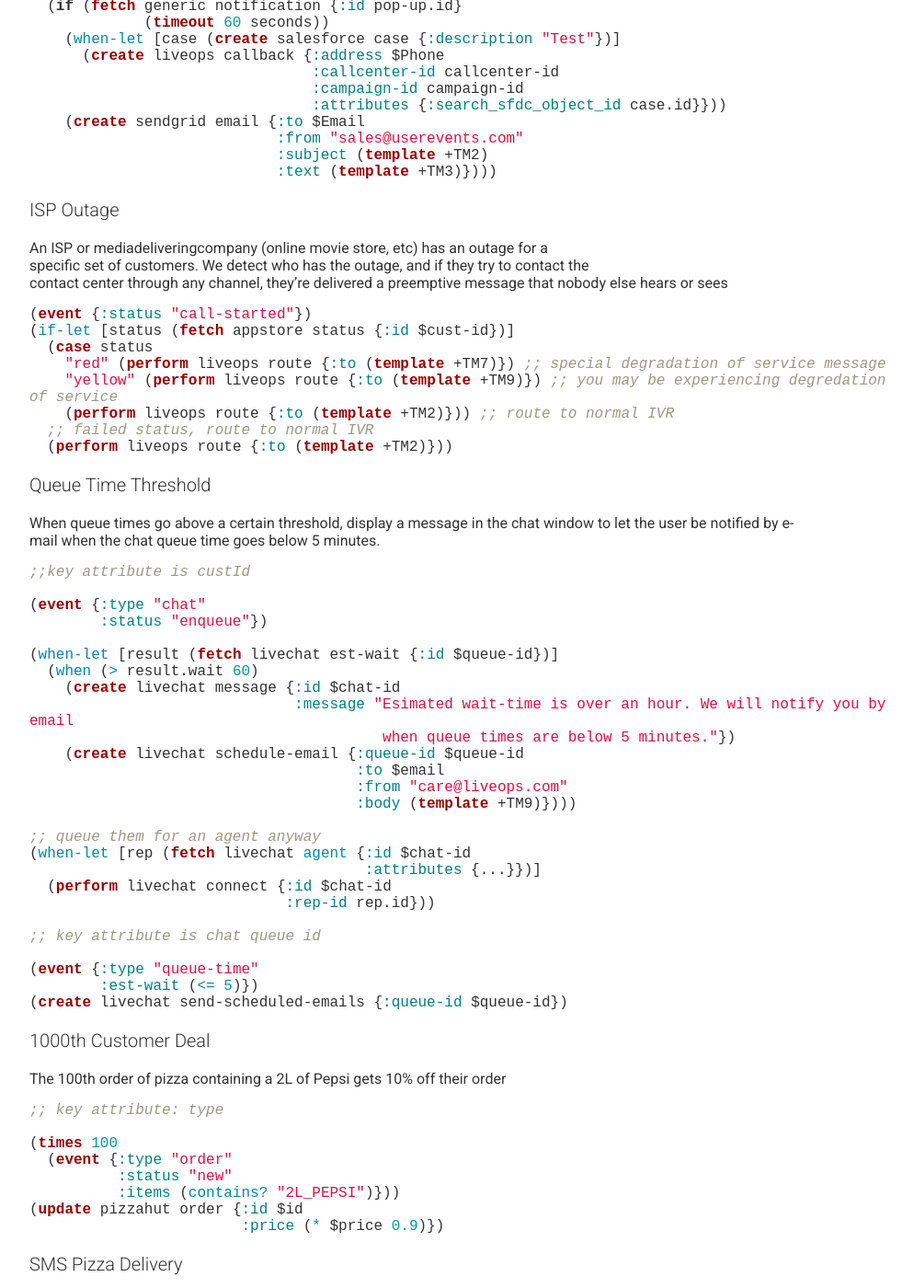
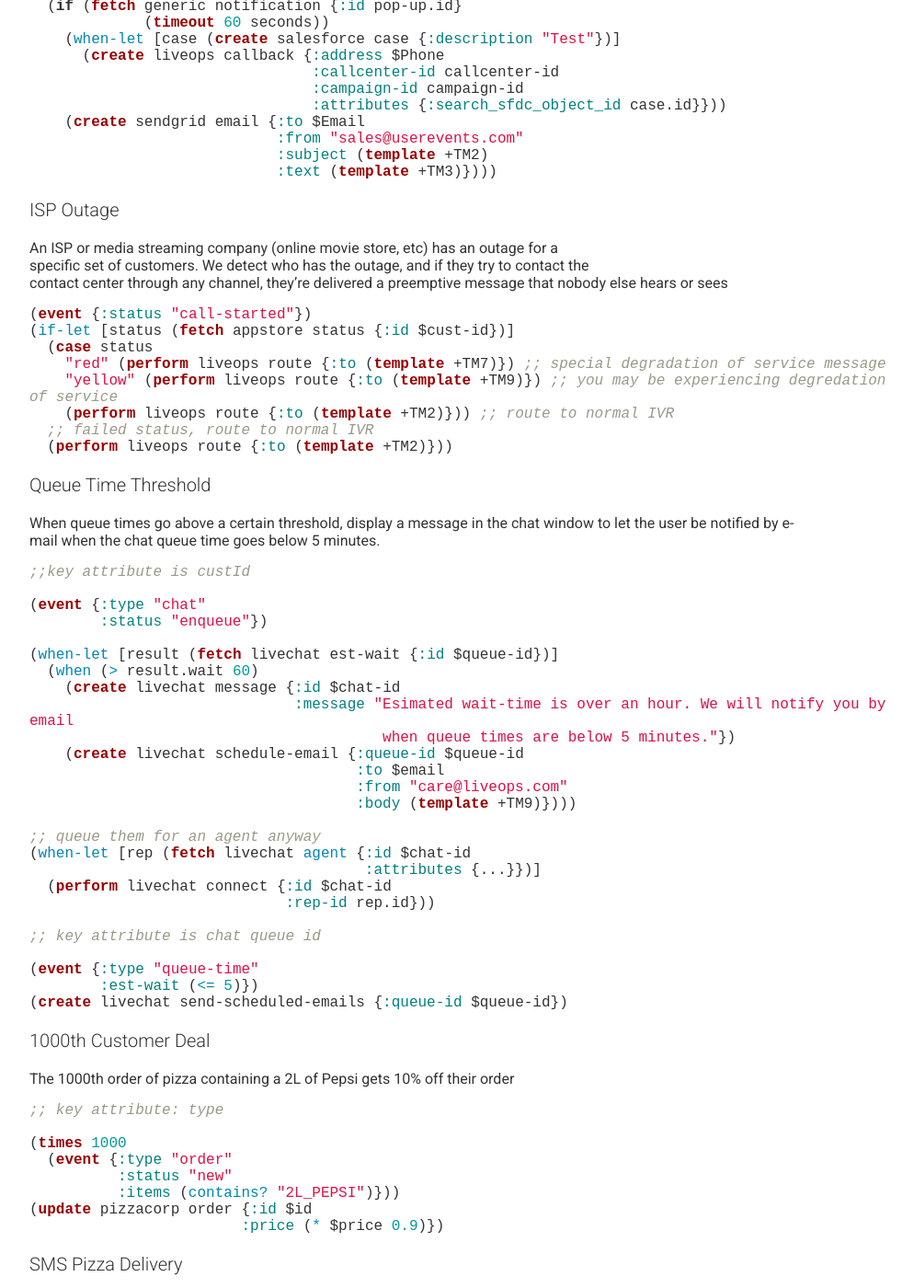
Before and after one commit to ianbishop/userevents.github.io, a Jekyll site: the page built from 4.2/docs/dsl.md, in a window 1280 px wide and 1400 px high, scrolled down 8872 px. Shown: the whole window at 92% size, without its empty margins (0-994 px from the left). Built offline with Jekyll 4.4.1, drawn with Linux system fonts in a browser that asks for light colours; Markdown is read by kramdown in place of the engine named in the settings; some of the changed text lies outside the part shown.

Commit message:
More tweaks

````diff
--- a/4.2/docs/dsl.md
+++ b/4.2/docs/dsl.md
@@ -538,7 +539,7 @@ back. Can they get the same agent?
 ```
 ### ISP Outage
 
-An ISP or media­delivering­company (online movie store, etc) has an outage for a
+An ISP or media streaming company (online movie store, etc) has an outage for a
 specific set of customers. We detect who has the outage, and if they try to contact the
 contact center through any channel, they’re delivered a pre­emptive message that
 nobody else hears or sees
@@ -586,16 +587,16 @@ to let the user be notified by e­mail when the chat queue time goe
 (create livechat send-scheduled-emails {:queue-id $queue-id})
 ```
 ### 1000th Customer Deal
-The 100th order of pizza containing a 2L of Pepsi gets 10% off their order
+The 1000th order of pizza containing a 2L of Pepsi gets 10% off their order
 
 ```clojure
 ;; key attribute: type
 
-(times 100
+(times 1000
   (event {:type "order"
           :status "new"
           :items (contains? "2L_PEPSI")}))
-(update pizzahut order {:id $id
+(update pizzacorp order {:id $id
                         :price (* $price 0.9)})
 ```
 ### SMS Pizza Delivery
````
Also changed, not shown: other parts of 4.2/docs/dsl.md (+5 -4 lines).
